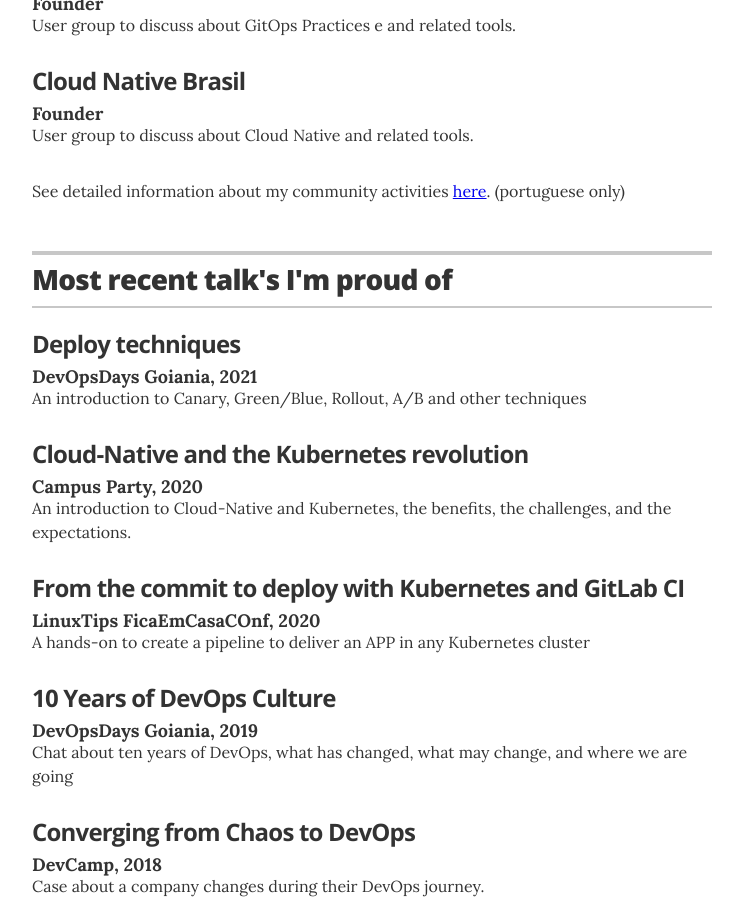
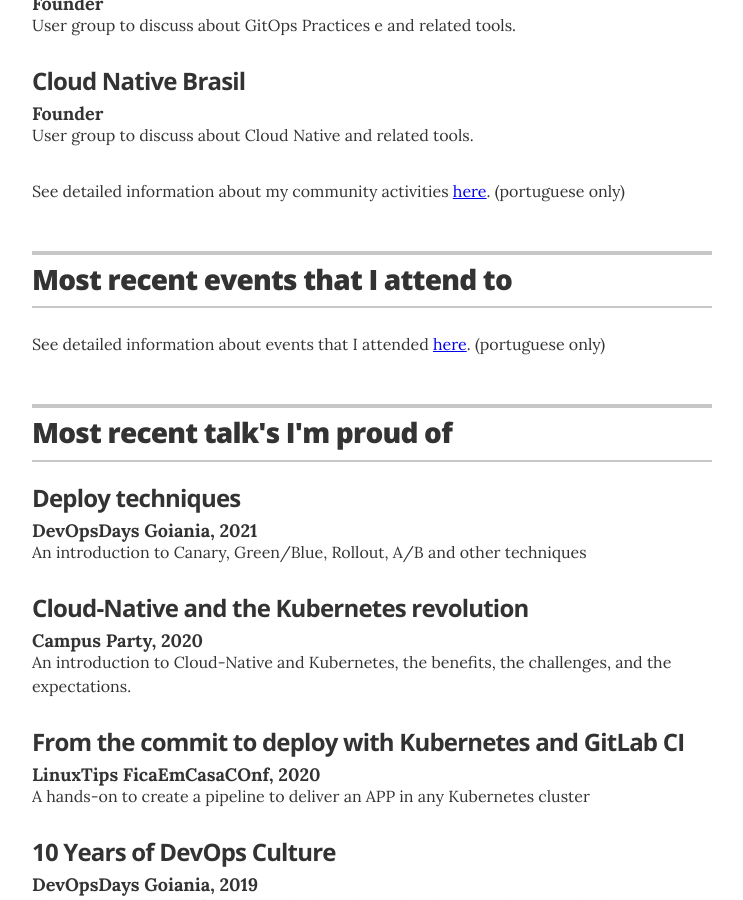
Before and after one commit to gutocarvalho/resume, a Jekyll site: the page built from index.html, in a window 1280 px wide and 900 px high, scrolled down 10130 px. Shown: the whole window, without its empty margins (268-1011 px from the left). Built offline with Jekyll 4.4.1, drawn with Linux system fonts in a browser that asks for light colours.

Commit message:
Updated resume

```diff
--- a/_config.yml
+++ b/_config.yml
@@ -95,16 +95,17 @@
 # Decide which sections to use
 # comment out to hide
 resume_section_experience:      true
-resume_section_education:       true
 resume_section_community:       true
 resume_section_kubernetes:      true
 resume_section_certifications:  true
 resume_section_trainings:       true
 resume_section_talks:           true
+resume_section_events:          true
 resume_section_recognition:     true
 resume_section_recommendations: true
 resume_section_links:           true
 resume_section_associations:    false
+resume_section_education:       false
 
 # Resume social links
 # uncomment the options you wish to display, and add your own URL
--- a/_layouts/resume.html
+++ b/_layouts/resume.html
@@ -177,6 +177,29 @@
       <!-- end communities -->
       {% endif %}
 
+
+      {% if site.resume_section_events %}
+      <!-- begin events -->
+      <section class="content-section">
+
+        <header class="section-header">
+          <h2>Most recent events that I attend to</h2>
+        </header>
+        {% for event in site.data.events %}
+        <div class="resume-item" itemscope itemprop="worksFor" itemtype="http://schema.org/Organization">
+          <h3 class="resume-item-title" itemprop="name">{{ event.name }}</h3>
+          <h4 class="resume-item-details" itemprop="description"><span style="display: block; float:left;">{{ event.place }}</span></h4>
+          <p class="resume-item-copy" style="clear: both;">{{ event.date }}</p>
+        </div>
+        {% endfor %}
+
+        <p>See detailed information about events that I attended <a href="https://curriculo.gutocarvalho.net/eventos/">here</a>. (portuguese only)</p>
+
+      </section>
+      <!-- end events -->
+      {% endif %}
+
+
       {% if site.resume_section_talks %}
       <!-- begin talks -->
       <section class="content-section">
```
